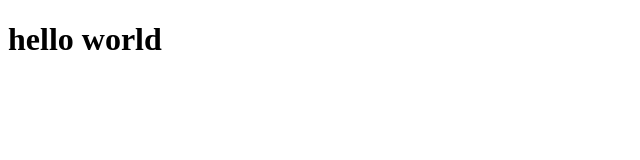
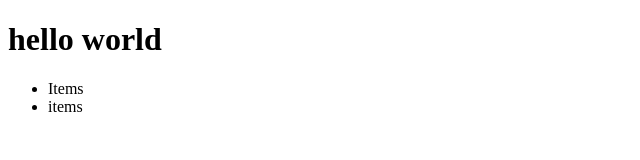
Before and after one commit to mraza007/web-demo, a plain HTML site: page index.html in a window 1280 px wide. Shown: the full height of the page, 0-640 px from the left. Drawn offline with Linux system fonts and the light colour scheme.

Commit message:
Update index.html

```diff
--- a/index.html
+++ b/index.html
@@ -9,6 +9,10 @@
 
 <body>
     <h1>hello world</h1>
+    <ul>
+        <li>Items</li>
+        <li>items</li>
+    </ul>
 </body>
 
 </html>
```
